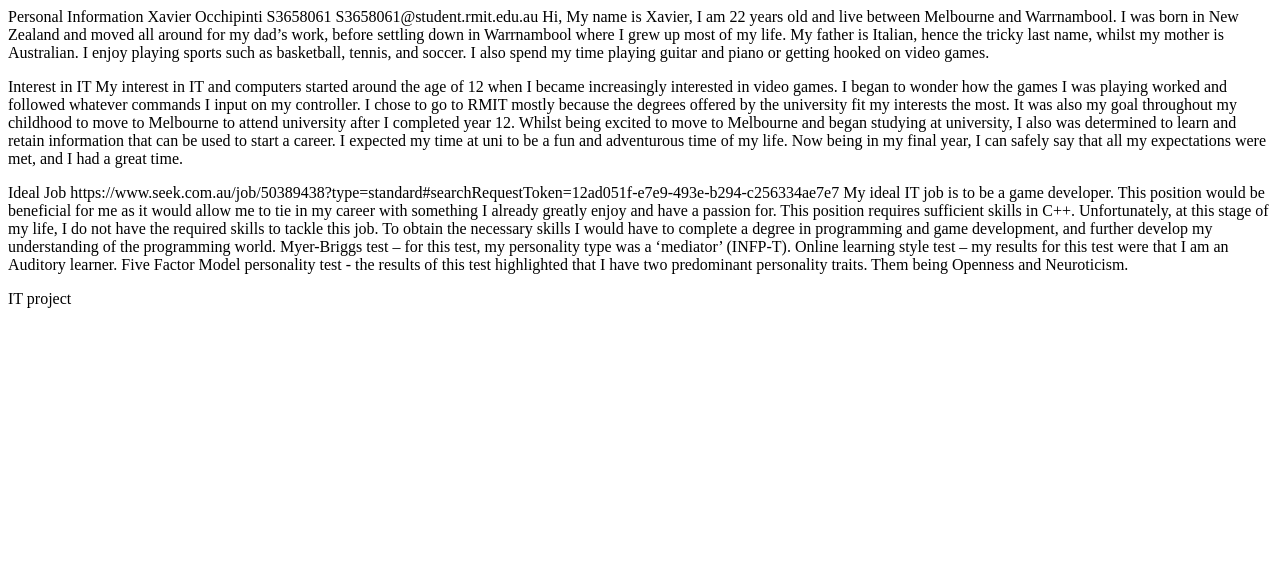
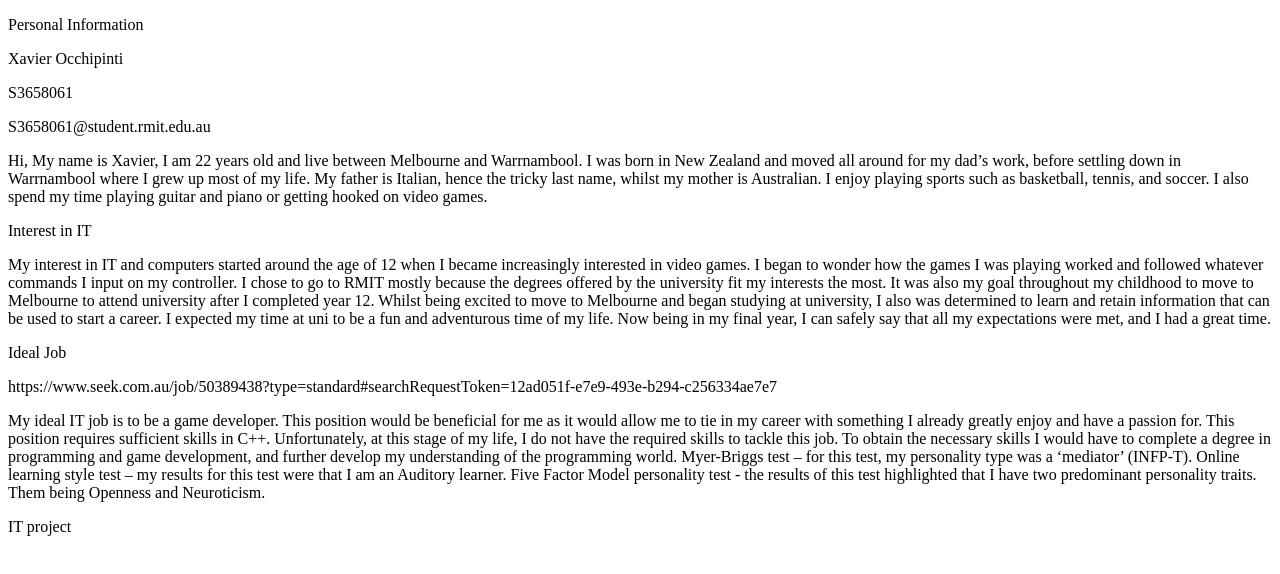
Before and after one commit to s3658061/s3658061.github.io, a plain HTML site: page index.html in a window 1280 px wide. Drawn offline with Linux system fonts and the light colour scheme.

Commit message:
Update index.html

```diff
--- a/index.html
+++ b/index.html
@@ -7,11 +7,15 @@
 </head>
 
 <body>
+<p>
   Personal Information
+<p>
   Xavier Occhipinti
+<p>
   S3658061
+<p>
   S3658061@student.rmit.edu.au
-
+<p>
   Hi,
   My name is Xavier, I am 22 years old and live between Melbourne and Warrnambool. I was born in New Zealand and moved all around for my dad’s work, before settling down in Warrnambool where I grew up most of my life.  My father is Italian, hence the tricky last name, whilst my mother is Australian. I enjoy playing sports such as basketball, tennis, and soccer. I also spend my time playing guitar and piano or getting hooked on video games.
 
@@ -19,13 +23,14 @@
 
 <p>
 Interest in IT
-
+<p>
 My interest in IT and computers started around the age of 12 when I became increasingly interested in video games. I began to wonder how the games I was playing worked and followed whatever commands I input on my controller.
 I chose to go to RMIT mostly because the degrees offered by the university fit my interests the most. It was also my goal throughout my childhood to move to Melbourne to attend university after I completed year 12.
 Whilst being excited to move to Melbourne and began studying at university, I also was determined to learn and retain information that can be used to start a career. I expected my time at uni to be a fun and adventurous time of my life. Now being in my final year, I can safely say that all my expectations were met, and I had a great time.
 
 <p>
 Ideal Job
+<P>
 https://www.seek.com.au/job/50389438?type=standard#searchRequestToken=12ad051f-e7e9-493e-b294-c256334ae7e7
 
 
@@ -33,7 +38,7 @@ https://www.seek.com.au/job/50389438?type=standard#searchRequestToken=12ad051f-e
 
 
 
-
+<P>
 My ideal IT job is to be a game developer. This position would be beneficial for me as it would allow me to tie in my career with something I already greatly enjoy and have a passion for. This position requires sufficient skills in C++. Unfortunately, at this stage of my life, I do not have the required skills to tackle this job. To obtain the necessary skills I would have to complete a degree in programming and game development, and further develop my understanding of the programming world.
 Myer-Briggs test – for this test, my personality type was a ‘mediator’ (INFP-T).
 Online learning style test – my results for this test were that I am an Auditory learner.
```
